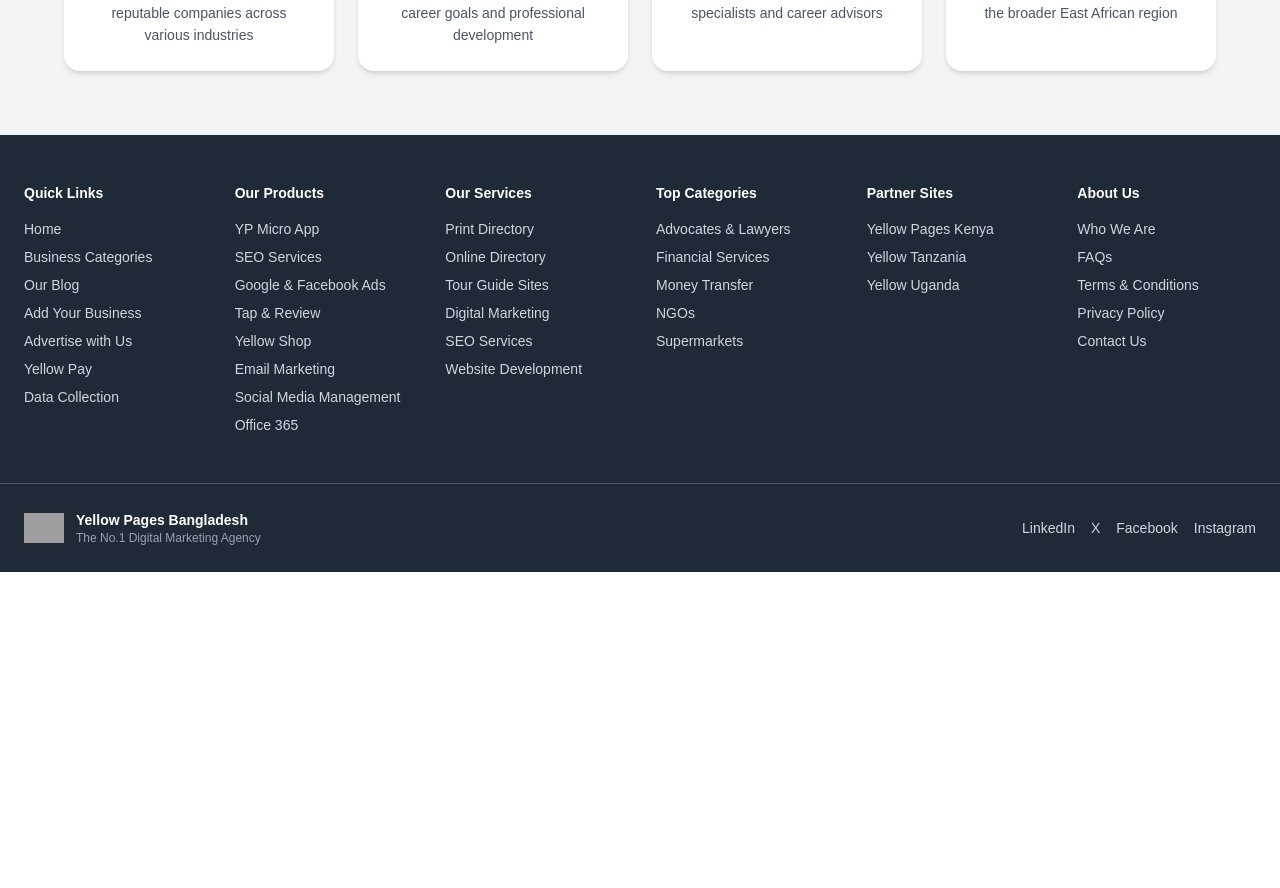
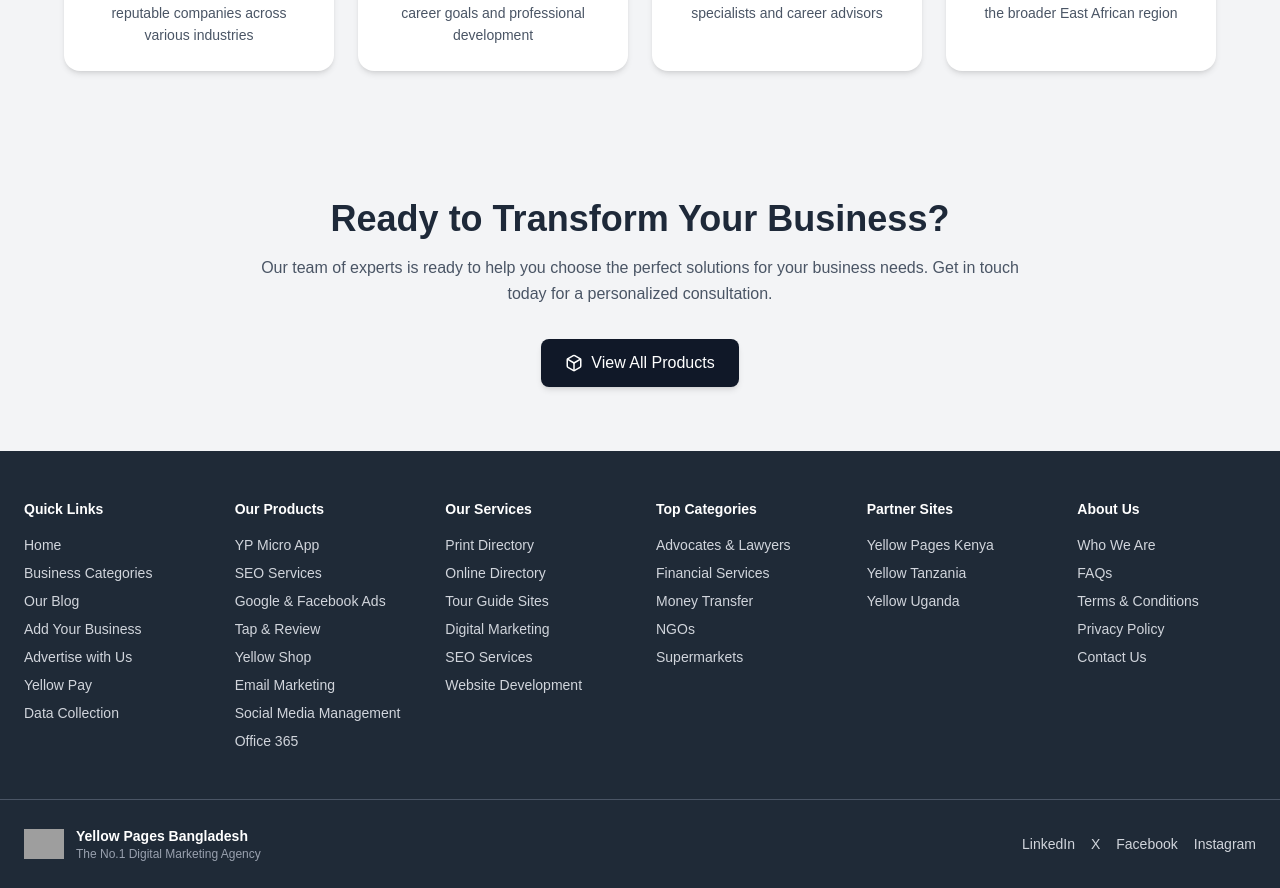
Before and after one commit to careerbuilder24/yellow-page-bangladesh, a Next.js app: page / in a window 1280 px wide. Shown: the part 5484-6372 px from the top of the page. Before the commit the page ends 6056 px from the top, so only its background shows below. Built offline with nearby package versions, Linux system fonts and the light colour scheme; grey boxes are pictures that could not be loaded.

Commit message:
ready to transform added

```diff
--- /dev/null
+++ b/app/components/ReadyToTransform/ReadyToTransform.tsx
@@ -0,0 +1,30 @@
+
+import React from "react";
+import { FiBox } from "react-icons/fi";
+
+export default function ReadyToTransform() {
+  return (
+    <section className="bg-gray-100 py-16 px-6">
+      <div className="max-w-3xl mx-auto text-center">
+
+        {/* Heading */}
+        <h2 className="text-3xl md:text-4xl font-bold text-gray-800 mb-4">
+          Ready to Transform Your Business?
+        </h2>
+
+        {/* Description */}
+        <p className="text-gray-600 mb-8 leading-relaxed">
+          Our team of experts is ready to help you choose the perfect solutions for
+          your business needs. Get in touch today for a personalized consultation.
+        </p>
+
+        {/* Button */}
+        <button className="inline-flex items-center gap-2 bg-gray-900 hover:bg-black text-white px-6 py-3 rounded-lg shadow-md transition">
+          <FiBox className="text-lg" />
+          View All Products
+        </button>
+
+      </div>
+    </section>
+  );
+}
--- a/app/page.tsx
+++ b/app/page.tsx
@@ -4,6 +4,7 @@ import FirstPart from "./components/FirstPart/FirstPart";
 import Footer from "./components/Footer/Footer";
 import MainCategories from "./components/MainCategories/MainCategories";
 import Navbar from "./components/Navbar/Navbar";
+import ReadyToTransform from "./components/ReadyToTransform/ReadyToTransform";
 import Services from "./components/Services/Services";
 import WhyChoseUs from "./components/WhyChoseUs/WhyChoseUs";
 import Products from "./Products/Products";
@@ -19,6 +20,7 @@ export default function Home() {
       <Products />
       <FirstPart />
       <WhyChoseUs />
+      <ReadyToTransform />
       <Footer />
     </>
   );
```
